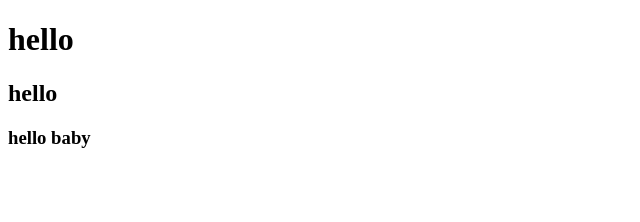
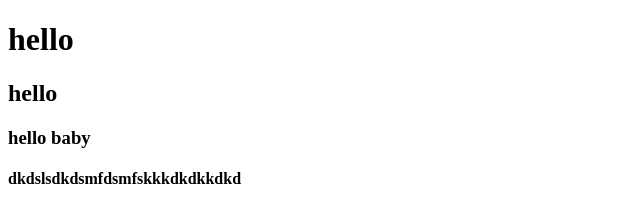
Before and after one commit to ZyvanSry/Testing, a plain HTML site: page index.html in a window 1280 px wide. Shown: the whole page, without its empty margins (0-640 px from the left). Drawn offline with Linux system fonts and the light colour scheme.

Commit message:
pullversion

```diff
--- a/index.html
+++ b/index.html
@@ -9,5 +9,6 @@
     <h1> hello </h1>
     <h2> hello </h2>
     <h3> hello baby </h3>
+    <h4> dkdslsdkdsmfdsmfskkkdkdkkdkd</h4>
 </body>
 </html>
```
